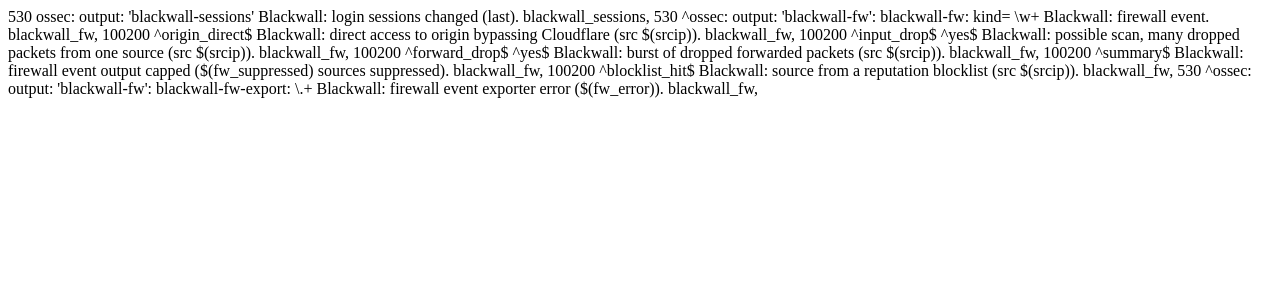
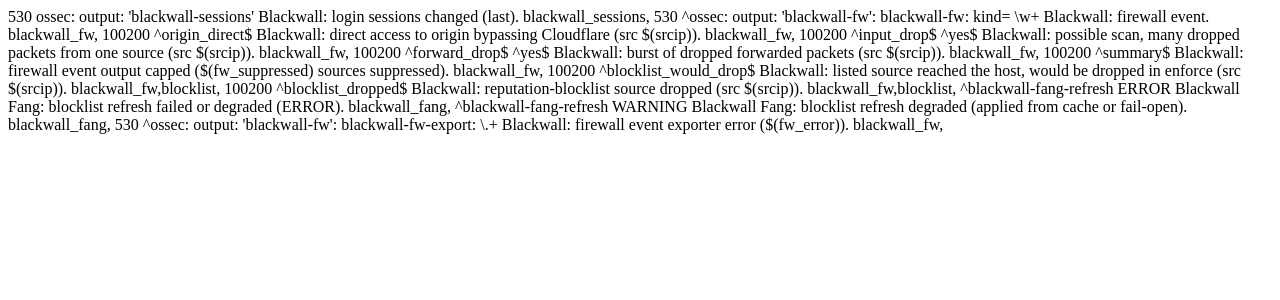
Before and after one commit to ksemele/blackwall-stack, a Python web app: template blackwall-eye/ansible/roles/wazuh-manager/templates/blackwall_rules.xml.j2 in a window 1280 px wide. Shown: the top 300 px of the page. Run offline with Jinja, Linux system fonts and the light colour scheme; the template is opened without the code that fills it, so the values that code supplies are empty.

Commit message:
feat(eye): Fang rules 100207-100209, mode kinds, RHEL manager journald

```diff
--- a/blackwall-eye/ansible/roles/wazuh-manager/templates/blackwall_decoders.xml.j2
+++ b/blackwall-eye/ansible/roles/wazuh-manager/templates/blackwall_decoders.xml.j2
@@ -10,7 +10,7 @@
      third one. Type ossec keeps stock rules 500/530 matching. Rule 100200
      matches the prefix plus the decoded fw_kind field. -->
 
-<!-- kind=<input_drop|forward_drop|origin_direct|blocklist_hit|any drop-in kind> src=<ip> new=<n> total=<n> burst=<yes|no> -->
+<!-- kind=<input_drop|forward_drop|origin_direct|any drop-in kind, e.g. blocklist_would_drop|blocklist_dropped> src=<ip> new=<n> total=<n> burst=<yes|no> -->
 <decoder name="blackwall-fw">
   <parent>ossec</parent>
   <type>ossec</type>
--- a/blackwall-eye/ansible/roles/wazuh-manager/templates/blackwall_rules.xml.j2
+++ b/blackwall-eye/ansible/roles/wazuh-manager/templates/blackwall_rules.xml.j2
@@ -20,7 +20,9 @@
        100200 base (level 0)      100201 origin_direct      100202 input_drop burst
        100203 forward_drop burst  100204 output capped (summary)
        100205 exporter error (stderr line, decoder blackwall-fw-error)
-       100206 blocklist_hit (Fang drop-in set; observe = would drop, enforce = dropped) -->
+       100206 blocklist_would_drop (Fang observe: listed source reached the host)
+       100207 Fang refresh ERROR (syslog/journald)   100208 blocklist_dropped (Fang enforce)
+       100209 Fang refresh WARNING (applied from cache / fail-open) -->
   <rule id="100200" level="0">
     <if_sid>530</if_sid>
     <match>^ossec: output: 'blackwall-fw': blackwall-fw: kind=</match>
@@ -61,9 +63,31 @@
 
   <rule id="100206" level="5">
     <if_sid>100200</if_sid>
-    <field name="fw_kind">^blocklist_hit$</field>
-    <description>Blackwall: source from a reputation blocklist (src $(srcip)).</description>
-    <group>blackwall_fw,</group>
+    <field name="fw_kind">^blocklist_would_drop$</field>
+    <description>Blackwall: listed source reached the host, would be dropped in enforce (src $(srcip)).</description>
+    <group>blackwall_fw,blocklist,</group>
+  </rule>
+
+  <rule id="100208" level="3">
+    <if_sid>100200</if_sid>
+    <field name="fw_kind">^blocklist_dropped$</field>
+    <description>Blackwall: reputation-blocklist source dropped (src $(srcip)).</description>
+    <group>blackwall_fw,blocklist,</group>
+  </rule>
+
+  <!-- Fang refresh health (script logs ERROR/WARNING via syslog, program blackwall-fang-refresh) -->
+  <rule id="100207" level="7">
+    <program_name>^blackwall-fang-refresh</program_name>
+    <match>ERROR</match>
+    <description>Blackwall Fang: blocklist refresh failed or degraded (ERROR).</description>
+    <group>blackwall_fang,</group>
+  </rule>
+
+  <rule id="100209" level="5">
+    <program_name>^blackwall-fang-refresh</program_name>
+    <match>WARNING</match>
+    <description>Blackwall Fang: blocklist refresh degraded (applied from cache or fail-open).</description>
+    <group>blackwall_fang,</group>
   </rule>
 
   <rule id="100205" level="3">
```
Also changed, not shown: blackwall-eye/STATUS.md (+2 -2 lines), blackwall-eye/ansible/roles/wazuh-manager/templates/ossec.conf.j2 (+8 -0 lines), blackwall-eye/README.md.
